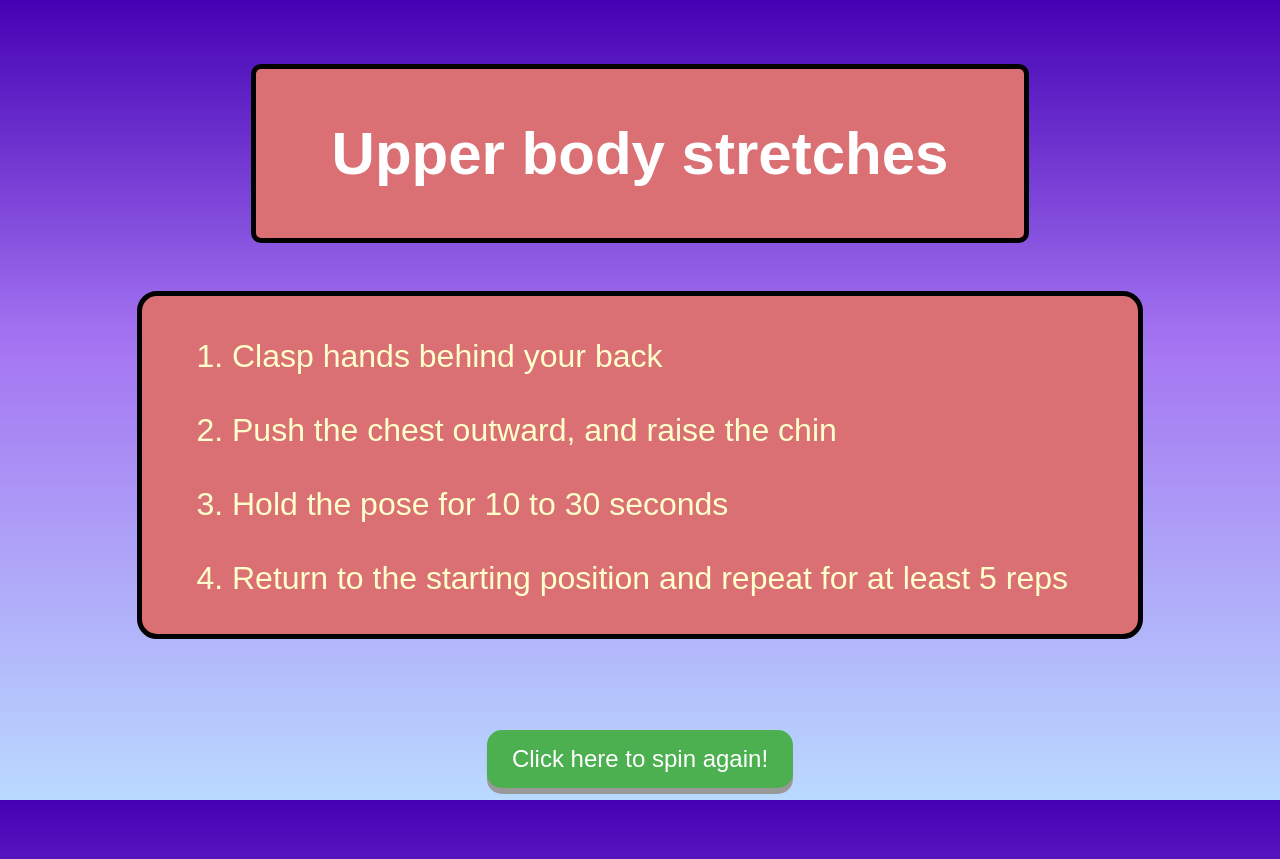
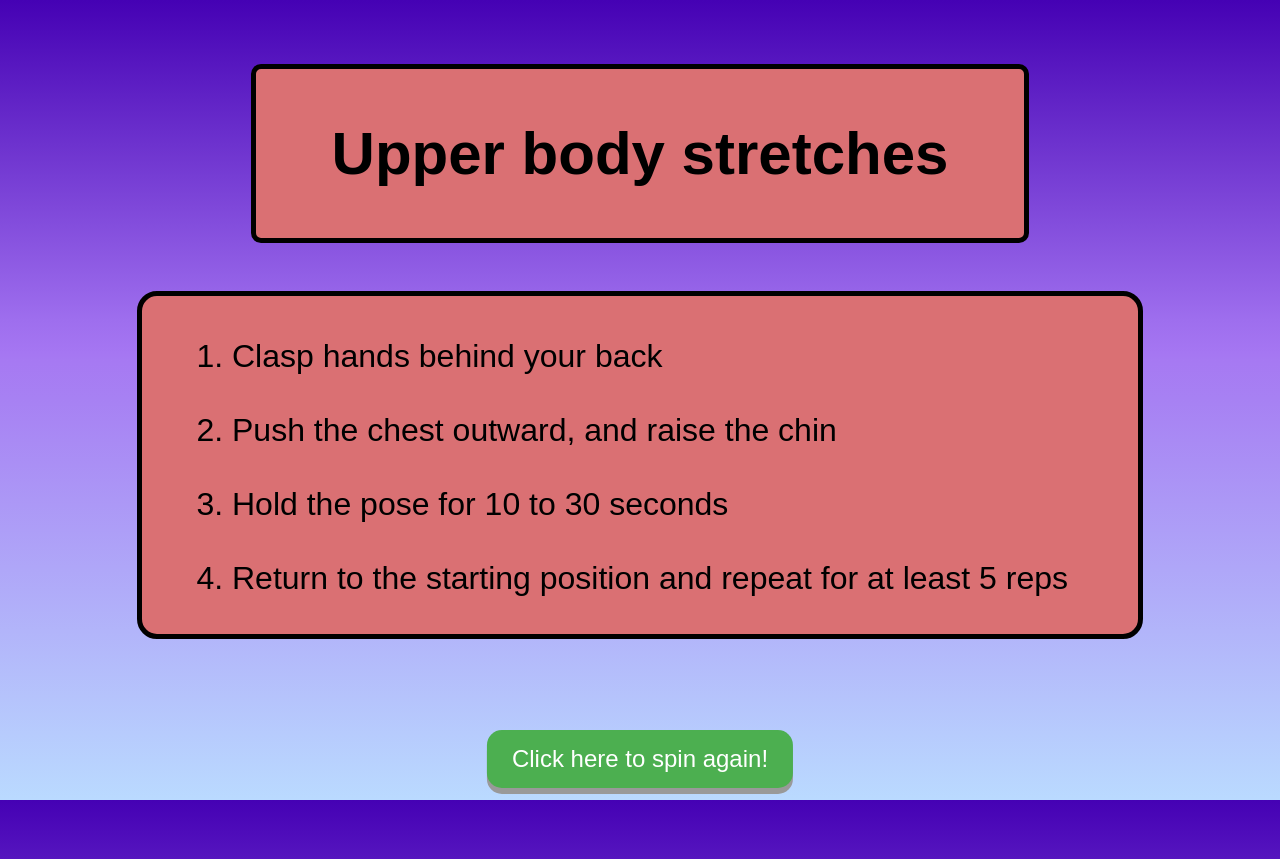
Before and after one commit to JosephThorogood/JosephThorogood.github.io, a plain HTML site: page exercises/ex6.html in a window 1280 px wide. Drawn offline with Linux system fonts and the light colour scheme.

Commit message:
Update ex6.html

```diff
--- a/exercises/ex6.html
+++ b/exercises/ex6.html
@@ -62,7 +62,7 @@
   font-size: 2rem;
   margin: 20px auto;
   background-color: rgb(218,112,115);
-  color: rgb(255,255,204);
+  color: rgb(0, 0, 0);
   text-align: justify;
   text-justify: inter-word;
   padding: 10px 50px 5px 50px;
@@ -83,7 +83,7 @@
   font-size: 2.5rem;
   margin: 10px auto;
   background-color: rgb(218,112,115);
-  color: rgb(255, 255, 255);
+  color: rgb(0, 0, 0);
 }
 
 body {
```
